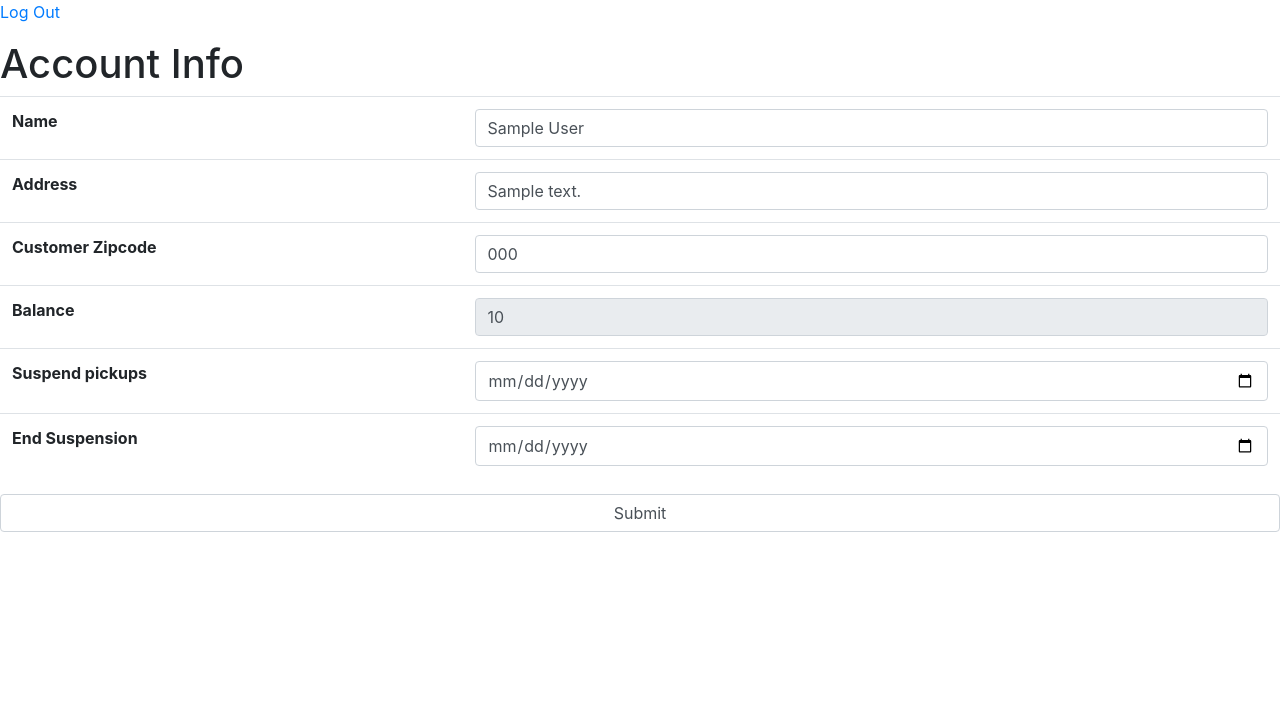
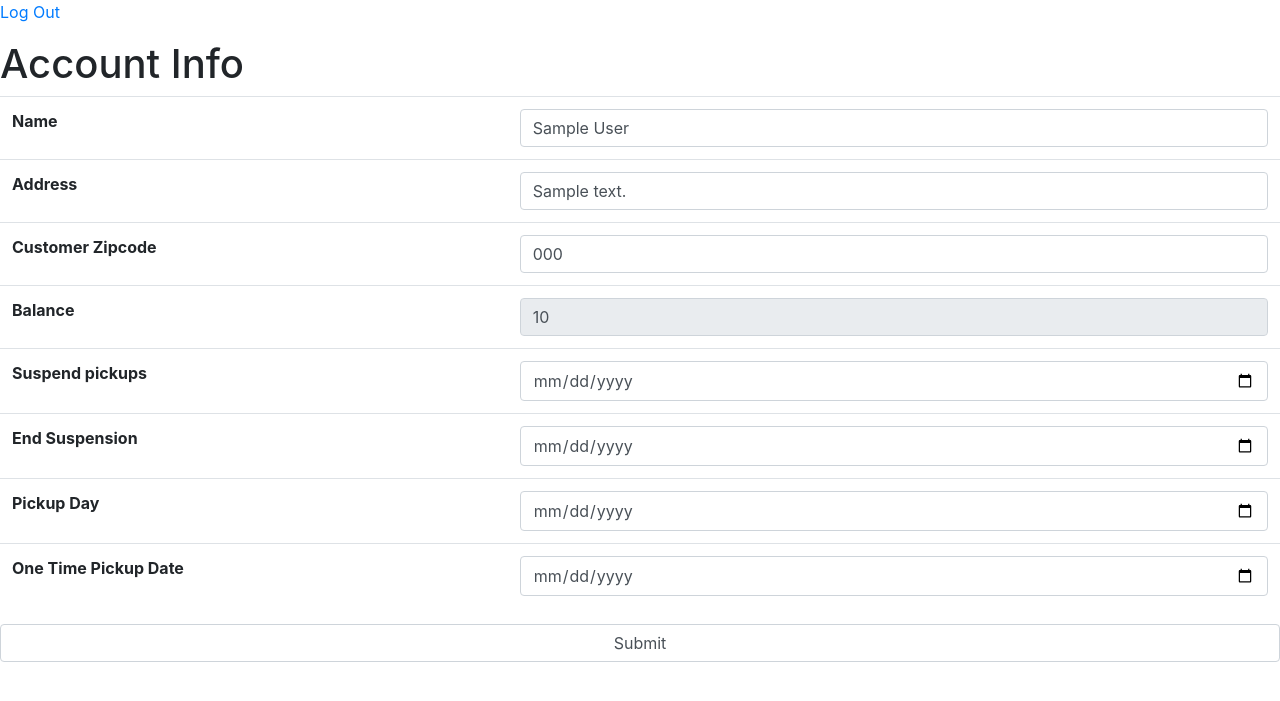
Before and after one commit to PSButlerII/TrashCollectorCollaborationProject, a Django app: page /customers/account_info/ in a window 1280 px wide. Shown: the top 701 px of the page. Run offline with Django 3.2, Linux system fonts and the light colour scheme; a user stored in the database is signed in; tables that the repository leaves empty hold one stand-in row (values such as "Sample post"); some libraries are stand-ins or nearby versions.

Commit message:
Added table information for the customer

```diff
--- a/trash_collector/customers/templates/customers/account_info.html
+++ b/trash_collector/customers/templates/customers/account_info.html
@@ -33,6 +33,14 @@
                     <th scope="col">End Suspension</th>
                     <td scope="row"><input class="form-control" type="date" name="end_suspension_date" Value="{{customer.end_suspension_date}}"></td>
                 </tr>
+                <tr>
+                    <th scope="col">Pickup Day</th>
+                    <td scope="row"><input class="form-control" type="date" name="end_suspension_date" Value="{{customer.weekly_pickup_day}}"></td>
+                </tr>
+                <tr>
+                    <th scope="col">One Time Pickup Date</th>
+                    <td scope="row"><input class="form-control" type="date" name="end_suspension_date" Value="{{customer.onetime_pickup_day}}"></td>
+                </tr>
             </table>
                 <input class="form-control" type="submit" value="Submit">
         </form>
--- a/trash_collector/customers/templates/customers/customer_signup.html
+++ b/trash_collector/customers/templates/customers/customer_signup.html
@@ -24,7 +24,7 @@
                 </tr>
                  <tr>
                     <th scope="col">Weekly Pickup Date</th>
-                    <td scope="row"><input class="form-control" type="text" name="weekly_pickup_day" Value="{{weekly_pickup_day}}"></td>
+                    <td scope="row"><input class="form-control" type="text" name="weekly_pickup_day" Value="{{customer.weekly_pickup_day}}"></td>
                 </tr>
             </table>
             <input class="form-control" type="submit" value="Submit">
```
